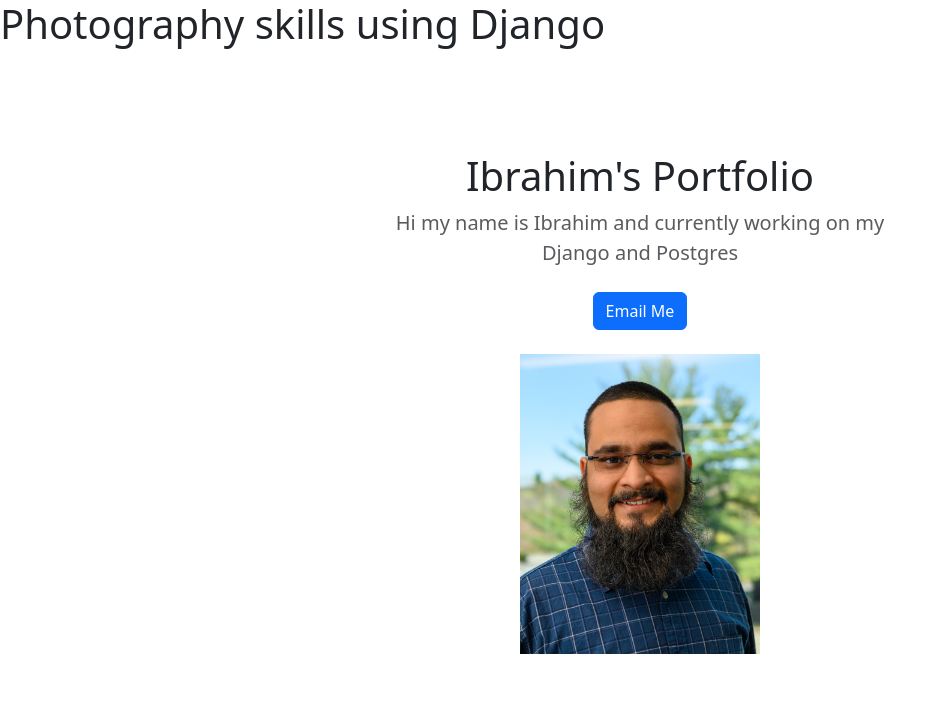
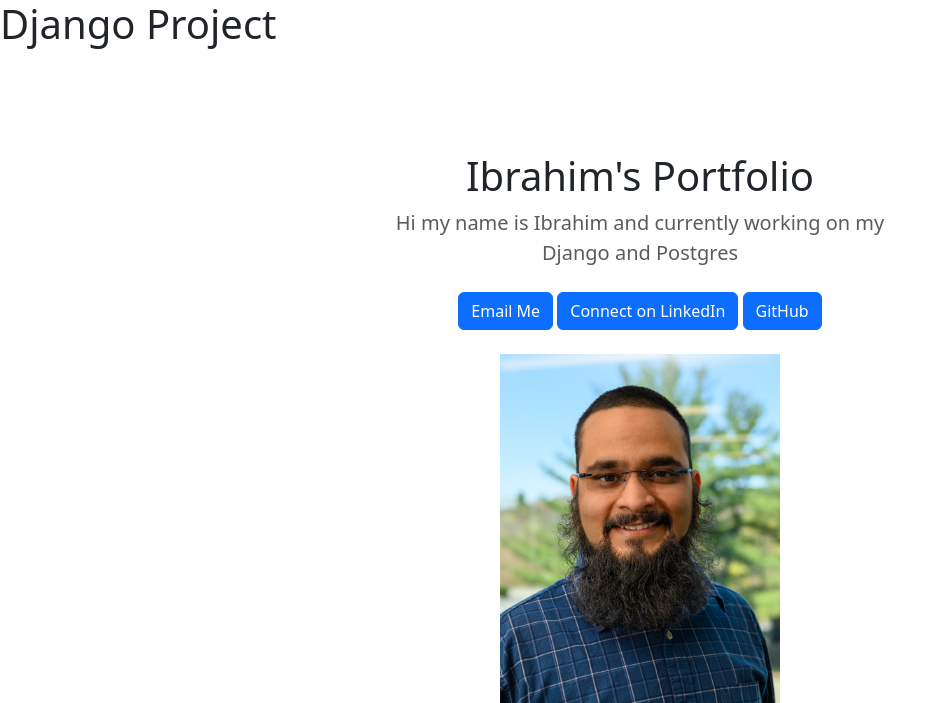
Before and after one commit to ijhabuawala/Personal-Portfolio-using-Django, a Django app: template jobs/templates/jobs/home.html in a window 1280 px wide. Shown: the top 703 px of the page, without its empty margins (0-944 px from the left). Run offline with Django 4.2, Linux system fonts and the light colour scheme; the template is opened without the code that fills it, so the values that code supplies are empty; parts of the project's set-up code (start-up, migrations or seed data) failed here and were passed over; some libraries are stand-ins or nearby versions.

Commit message:
Update buttons on home

```diff
--- a/jobs/templates/jobs/home.html
+++ b/jobs/templates/jobs/home.html
@@ -1,5 +1,5 @@
 <h1>
-    Photography skills using Django
+    Django Project
 </h1>
 
 {% for job in jobs.all %}
@@ -102,8 +102,11 @@
         <p class="lead text-muted">Hi my name is Ibrahim and currently working on my Django and Postgres</p>
         <p>
           <a href="mailto:ijhabuawala@gmail.com" class="btn btn-primary my-2">Email Me</a>
+          <a href="https://www.linkedin.com/in/ijhabuawala" class="btn btn-primary my-2">Connect on LinkedIn</a>
+          <a href="https://github.com/ijhabuawala" class="btn btn-primary my-2">GitHub</a>
         </p>
-        <img src="{% static 'profile.jpg' %}" height=300></img>
+
+        <img src="{% static 'profile.jpg' %}" height=350></img>
       </div>
     </div>
   </section>
```
